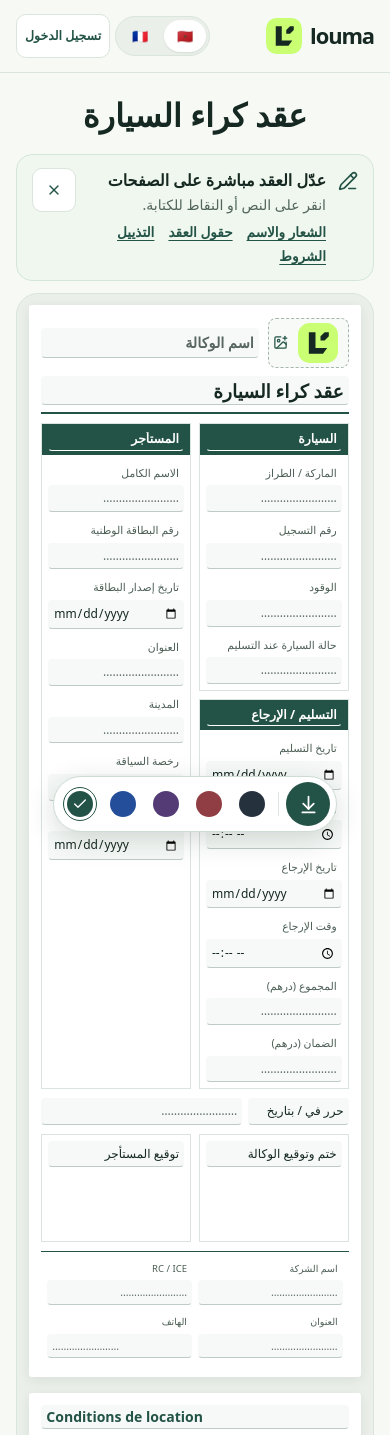
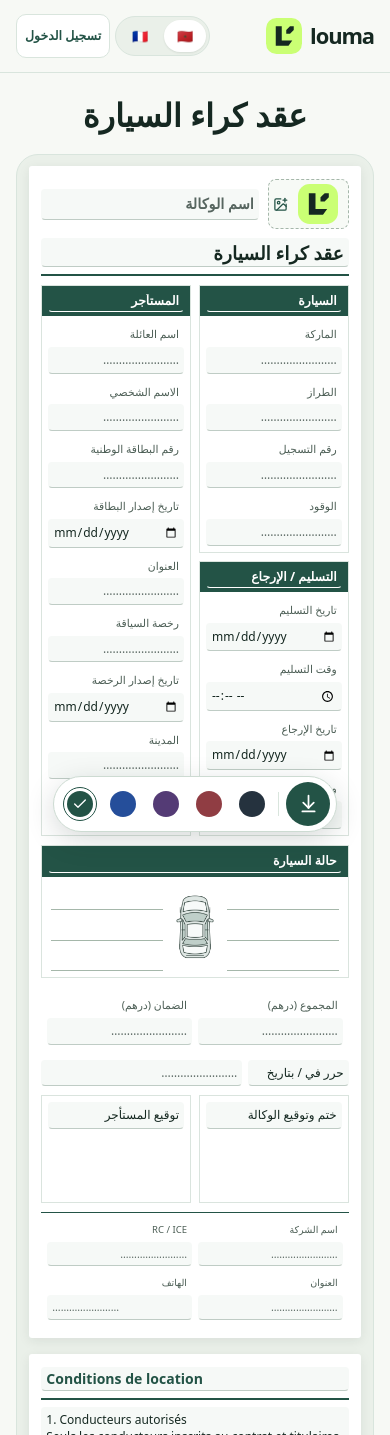
Before and after one commit to boulaffasae/laughing-octo-lamp, a Next.js app: page /ar in a window 390 px wide. Shown: the top 1435 px of the page. Built offline with nearby package versions, Linux system fonts and the light colour scheme; no server answers.

Commit message:
Refine rental contract fields and vehicle inspection

```diff
--- a/app/components/contract/contract-pdf.tsx
+++ b/app/components/contract/contract-pdf.tsx
@@ -1,5 +1,7 @@
 import {
   blank,
+  conditionDiagram,
+  conditionNoteGroups,
   contractFields,
   fieldId,
   fieldValue,
@@ -39,7 +41,7 @@ const styles = StyleSheet.create({
   front: {
     flexDirection: "row",
     gap: 9,
-    marginBottom: 14,
+    marginBottom: 9,
     alignItems: "stretch",
   },
   column: { flex: 1, minWidth: 0, gap: 9 },
@@ -62,6 +64,17 @@ const styles = StyleSheet.create({
     paddingHorizontal: 8,
   },
   row: { width: "50%", paddingBottom: 4, paddingHorizontal: 3 },
+  amounts: { marginTop: 5, marginBottom: 7 },
+  inspection: {
+    flexDirection: "row",
+    alignItems: "center",
+    gap: 8,
+    padding: 6,
+    paddingHorizontal: 9,
+  },
+  diagram: { width: 58, height: 82 },
+  notes: { flex: 1, gap: 3 },
+  note: { minHeight: 14, borderBottomWidth: 0.7, borderBottomColor: "#a5b7aa" },
   label: { color: "#4c5e55", fontSize: 8 },
   signatures: { flexDirection: "row", gap: 9, marginTop: 8 },
   signature: {
@@ -93,16 +106,25 @@ export async function buildContractPdf(a: Agreement) {
     direction: rtl ? ("rtl" as const) : ("ltr" as const),
   };
   const fields = contractFields(a.locale);
-  const rows = (id: BlockId | "footer") => (
-    <View style={[styles.rows, { flexDirection: rtl ? "row-reverse" : "row" }]}>
-      {fields[id].map(({ key, label, type }) => {
+  const rows = (id: keyof typeof fields) => (
+    <View
+      style={[
+        styles.rows,
+        { flexDirection: rtl ? "row-reverse" : "row" },
+        ...(id === "amounts" ? [styles.amounts] : []),
+      ]}
+    >
+      {fields[id].map(({ key, label, type, fullWidth }) => {
         const id = fieldId(key);
         const raw = fieldValue(a, key).trim();
         const value =
           type === "date" && raw ? raw.split("-").reverse().join("/") : raw;
         const leftToRight = rtl && value && !/\p{Script=Arabic}/u.test(value);
         return (
-          <View key={id} style={styles.row}>
+          <View
+            key={id}
+            style={fullWidth ? [styles.row, { width: "100%" }] : styles.row}
+          >
             <Text style={[styles.label, alignment]}>
               {a.labels[id] ?? label}
             </Text>
@@ -119,8 +141,7 @@ export async function buildContractPdf(a: Agreement) {
       })}
     </View>
   );
-  const block = (id: BlockId, stretch = false) => (
-    <View style={[styles.section, stretch ? { flex: 1 } : {}]} wrap={false}>
+  const heading = (id: BlockId) => (
     <Text
       style={[
         styles.heading,
@@ -130,7 +151,20 @@ export async function buildContractPdf(a: Agreement) {
     >
       {a.headings[id]}
     </Text>
+  );
+  const block = (id: Exclude<BlockId, "condition">, stretch = false) => (
+    <View style={[styles.section, stretch ? { flex: 1 } : {}]} wrap={false}>
+      {heading(id)}
       {rows(id)}
+    </View>
+  );
+  const notes = (group: readonly number[]) => (
+    <View style={styles.notes}>
+      {group.map((index) => (
+        <Text key={index} style={[styles.note, alignment]}>
+          {a.conditionNotes[index] || " "}
+        </Text>
+      ))}
     </View>
   );
   const footer = () => (
@@ -197,6 +231,19 @@ export async function buildContractPdf(a: Agreement) {
           </View>
         </View>
         <View wrap={false}>
+          <View style={styles.section}>
+            {heading("condition")}
+            <View style={styles.inspection}>
+              {notes(conditionNoteGroups[0])}
+              {/* eslint-disable-next-line jsx-a11y/alt-text -- React PDF Image has no alt property. */}
+              <Image
+                src={new URL(conditionDiagram, window.location.origin).href}
+                style={styles.diagram}
+              />
+              {notes(conditionNoteGroups[1])}
+            </View>
+          </View>
+          {rows("amounts")}
           <Text style={alignment}>
             {a.labels.place ?? t("Fait à / le", "حرر في / بتاريخ")} :{" "}
             {a.place || blank}
--- a/app/components/louma/contract-editor.tsx
+++ b/app/components/louma/contract-editor.tsx
@@ -6,20 +6,20 @@ import {
   useRef,
   useState,
   type CSSProperties,
-  type ReactNode,
 } from "react";
 import {
   ArrowDownToLine,
   Check,
-  CircleHelp,
   ImagePlus,
-  PencilLine,
   Printer,
   Share2,
   X,
 } from "lucide-react";
+import Image from "next/image";
 import {
   blank,
+  conditionDiagram,
+  conditionNoteGroups,
   contractFields,
   fieldId,
   fieldValue,
@@ -60,6 +60,7 @@ function Inline({
   maxLength = 120,
   type = "text",
   multiline = false,
+  describedBy,
 }: {
   label: string;
   value: string;
@@ -68,6 +69,7 @@ function Inline({
   maxLength?: number;
   type?: "text" | "date" | "time" | "tel";
   multiline?: boolean;
+  describedBy?: string;
 }) {
   return (
     <span
@@ -81,6 +83,7 @@ function Inline({
         <textarea
           rows={1}
           aria-label={label}
+          aria-describedby={describedBy}
           value={value}
           placeholder={placeholder}
           maxLength={maxLength}
@@ -89,6 +92,7 @@ function Inline({
       ) : (
         <input
           aria-label={label}
+          aria-describedby={describedBy}
           type={type}
           value={value}
           placeholder={placeholder}
@@ -243,7 +247,6 @@ export function ContractEditor({ locale }: { locale: Locale }) {
   const t = words(locale);
   const dir = locale === "ar" ? "rtl" : "ltr";
   const [a, setAgreement] = useState(() => initialAgreement(locale));
-  const [guide, setGuide] = useState(true);
   const [logoBusy, setLogoBusy] = useState(false);
   const [exporting, setExporting] = useState(false);
   const [logoError, setLogoError] = useState("");
@@ -323,20 +326,18 @@ export function ContractEditor({ locale }: { locale: Locale }) {
     />
   );
 
-  const rows = (id: BlockId | "footer") =>
-    fields[id].map(({ key, label, type }) => (
-      <div className="paper-row" key={fieldId(key)}>
+  const rows = (id: keyof typeof fields) =>
+    fields[id].map(({ key, label, type, fullWidth }) => (
+      <div
+        className={fullWidth ? "paper-row paper-row-wide" : "paper-row"}
+        key={fieldId(key)}
+      >
         <div className="paper-row-label">{caption(fieldId(key), label)}</div>
         {input(key, label, type)}
       </div>
     ));
 
-  const block = (id: BlockId) => (
-    <section
-      id={id === "renter" ? "contract-renter" : undefined}
-      className={`paper-block paper-${id}`}
-      dir={dir}
-    >
+  const band = (id: BlockId) => (
     <h3 className="paper-band">
       <Inline
         label={t("Titre de section", "عنوان القسم") + " · " + id}
@@ -350,14 +351,18 @@ export function ContractEditor({ locale }: { locale: Locale }) {
         }
       />
     </h3>
+  );
+
+  const block = (id: Exclude<BlockId, "condition">) => (
+    <section className={`paper-block paper-${id}`} dir={dir}>
+      {band(id)}
       <div className="paper-rows">{rows(id)}</div>
     </section>
   );
 
-  const footer = (id?: string) => (
+  const footer = () => (
     <footer
       className="paper-footer"
-      id={id}
       aria-label={t("Coordonnées de l’agence", "بيانات الوكالة")}
     >
       {rows("footer")}
@@ -392,89 +397,12 @@ export function ContractEditor({ locale }: { locale: Locale }) {
     );
   };
 
-  function guideLink(target: string, label: ReactNode) {
-    const selector =
-      target === "contract-agency"
-        ? ".paper-agency-name input"
-        : target === "contract-terms"
-          ? `section[lang="${locale}"] > .inline-field textarea`
-          : ".paper-row > .inline-field :is(input, textarea)";
-    return (
-      <a
-        href={`#${target}`}
-        onClick={(event) => {
-          const field = document
-            .getElementById(target)
-            ?.querySelector<HTMLElement>(selector);
-          if (field) {
-            event.preventDefault();
-            field.focus();
-            field.scrollIntoView({ block: "center" });
-          }
-        }}
-      >
-        {label}
-      </a>
-    );
-  }
-
   return (
     <section
       id="contrat"
       className="shell workspace contract-editor"
       aria-label={t("Modifier le contrat", "تعديل العقد")}
     >
-      <div className="editor-guide">
-        {guide ? (
-          <>
-            <PencilLine aria-hidden size={20} />
-            <div id="contract-guide">
-              <strong>
-                {t(
-                  "Modifiez directement sur les pages",
-                  "عدّل العقد مباشرة على الصفحات",
-                )}
-              </strong>
-              <p>
-                {t(
-                  "Cliquez sur un texte ou sur les pointillés pour écrire.",
-                  "انقر على النص أو النقاط للكتابة.",
-                )}
-              </p>
-              <nav aria-label={t("Accès aux champs", "الوصول إلى الحقول")}>
-                {guideLink(
-                  "contract-agency",
-                  t("Logo et nom", "الشعار والاسم"),
-                )}
-                {guideLink(
-                  "contract-renter",
-                  t("Champs du contrat", "حقول العقد"),
-                )}
-                {guideLink("contract-footer", t("Pied de page", "التذييل"))}
-                {guideLink("contract-terms", t("Conditions", "الشروط"))}
-              </nav>
-            </div>
-            <button
-              className="icon-button guide-close"
-              type="button"
-              aria-label={t("Masquer l’aide", "إخفاء المساعدة")}
-              onClick={() => setGuide(false)}
-            >
-              <X size={16} />
-            </button>
-          </>
-        ) : (
-          <button
-            className="button secondary"
-            type="button"
-            onClick={() => setGuide(true)}
-          >
-            <CircleHelp size={16} aria-hidden />{" "}
-            {t("Aide à la modification", "مساعدة في التعديل")}
-          </button>
-        )}
-      </div>
-
       <div
         className="editor-canvas"
         style={
@@ -487,11 +415,9 @@ export function ContractEditor({ locale }: { locale: Locale }) {
         <div className="paper-scroll">
           <article className="paper">
             <header className="paper-header">
-              <div className="paper-brand" id="contract-agency">
-                <label
-                  className="paper-logo upload-control"
-                  title={t("Changer le logo", "تغيير الشعار")}
-                >
+              <div className="paper-brand">
+                <div className="paper-help">
+                  <label className="paper-logo upload-control">
                     {/* eslint-disable-next-line @next/next/no-img-element -- The agency logo is a local data URL. */}
                     <img
                       src={a.logo || "/louma.svg"}
@@ -504,6 +430,7 @@ export function ContractEditor({ locale }: { locale: Locale }) {
                       type="file"
                       accept="image/png,image/jpeg,image/webp"
                       aria-label={t("Changer le logo", "تغيير الشعار")}
+                      aria-describedby="contract-logo-help"
                       disabled={logoBusy}
                       onChange={async (e) => {
                         const file = e.target.files?.[0];
@@ -533,13 +460,29 @@ export function ContractEditor({ locale }: { locale: Locale }) {
                       }}
                     />
                   </label>
-                <div className="paper-agency-name">
+                  <span
+                    className="paper-tooltip"
+                    id="contract-logo-help"
+                    role="tooltip"
+                  >
+                    {t("1. Changer le logo", "١. تغيير الشعار")}
+                  </span>
+                </div>
+                <div className="paper-agency-name paper-help">
                   <Inline
                     label={t("Nom de l’agence", "اسم الوكالة")}
                     value={a.agency}
+                    describedBy="contract-agency-help"
                     placeholder={t("Nom de l’agence", "اسم الوكالة")}
                     change={(agency) => change({ agency })}
                   />
+                  <span
+                    className="paper-tooltip"
+                    id="contract-agency-help"
+                    role="tooltip"
+                  >
+                    {t("2. Ajouter le nom de l’agence", "٢. إضافة اسم الوكالة")}
+                  </span>
                 </div>
                 {a.logo && (
                   <button
@@ -569,6 +512,50 @@ export function ContractEditor({ locale }: { locale: Locale }) {
               {block("vehicle")}
               {block("rental")}
             </div>
+            <section className="paper-block paper-condition" dir={dir}>
+              {band("condition")}
+              <div className="paper-inspection">
+                {conditionNoteGroups.map((group, side) => (
+                  <div
+                    className={`paper-notes paper-notes-${side}`}
+                    key={side}
+                    dir={dir}
+                  >
+                    {group.map((index) => (
+                      <Inline
+                        key={index}
+                        label={`${side === 0 ? t("Observation à gauche", "ملاحظة على اليسار") : t("Observation à droite", "ملاحظة على اليمين")} ${(index % 3) + 1}`}
+                        value={a.conditionNotes[index]}
+                        placeholder=""
+                        maxLength={100}
+                        multiline
+                        change={(value) =>
+                          setAgreement((current) => ({
+                            ...current,
+                            conditionNotes: current.conditionNotes.map(
+                              (note, i) => (i === index ? value : note),
+                            ),
+                          }))
+                        }
+                      />
+                    ))}
+                  </div>
+                ))}
+                <Image
+                  src={conditionDiagram}
+                  alt={t(
+                    "Schéma du véhicule vu de dessus",
+                    "رسم السيارة من الأعلى",
+                  )}
+                  width={78}
+                  height={110}
+                  unoptimized
+                />
+              </div>
+            </section>
+            <div className="paper-rows paper-amounts" dir={dir}>
+              {rows("amounts")}
+            </div>
             <div className="paper-place">
               {caption("place", t("Fait à / le", "حرر في / بتاريخ"))}
               {input(
@@ -590,11 +577,11 @@ export function ContractEditor({ locale }: { locale: Locale }) {
                 )}
               </div>
             </div>
-            {footer("contract-footer")}
+            {footer()}
           </article>
 
           <article className="paper">
-            <div className="paper-terms-grid" id="contract-terms">
+            <div className="paper-terms-grid">
               {(["fr", "ar"] as const).map(term)}
             </div>
             {footer()}
--- a/app/globals.css
+++ b/app/globals.css
@@ -957,44 +957,27 @@ body {
   max-width: 960px;
   margin-block: 0 48px;
 }
-.editor-guide {
-  display: flex;
-  align-items: start;
-  gap: 12px;
-  max-width: 760px;
-  margin: 0 auto 12px;
+.paper-help {
+  position: relative;
 }
-.editor-guide:has(#contract-guide) {
-  padding: 13px 15px;
-  border: 1px solid #d5e6d9;
-  border-radius: 16px;
-  background: #f0f7ef;
+.paper-tooltip {
+  position: absolute;
+  z-index: 2;
+  inset-block-start: calc(100% + 4px);
+  inset-inline-start: 0;
+  width: max-content;
+  max-width: min(180px, 45vw);
+  padding: 5px 8px;
+  border-radius: 5px;
+  background: #152821;
+  color: white;
+  font-size: 0.75rem;
+  font-weight: 500;
+  pointer-events: none;
+  visibility: hidden;
 }
-.editor-guide > svg {
-  flex: none;
-  margin-top: 3px;
-  color: var(--blue);
-}
-.editor-guide p {
-  margin: 1px 0;
-  color: var(--muted);
-  font-size: 0.88rem;
-}
-.editor-guide nav {
-  display: flex;
-  flex-wrap: wrap;
-  gap: 3px 14px;
-  margin-top: 6px;
-  font-size: 0.85rem;
-  color: var(--blue);
-  font-weight: 650;
-}
-.editor-guide a {
-  text-decoration: underline;
-  text-underline-offset: 3px;
-}
-.guide-close {
-  margin-inline-start: auto;
+.paper-help:is(:hover, :focus-within) > .paper-tooltip {
+  visibility: visible;
 }
 .editor-canvas {
   position: relative;
@@ -1160,6 +1143,40 @@ body {
 .paper-row {
   min-width: 0;
 }
+.paper-row-wide {
+  grid-column: 1 / -1;
+}
+.paper-inspection {
+  display: grid;
+  grid-template-columns: minmax(0, 1fr) auto minmax(0, 1fr);
+  align-items: center;
+  gap: 8px;
+  padding: 6px 9px;
+  direction: ltr;
+}
+.paper-inspection img {
+  grid-area: 1 / 2;
+  width: clamp(48px, 11vw, 78px);
+  height: auto;
+}
+.paper-notes {
+  display: grid;
+  gap: 3px;
+}
+.paper-notes-0 {
+  grid-area: 1 / 1;
+}
+.paper-notes-1 {
+  grid-area: 1 / 3;
+}
+.paper-notes .inline-field {
+  min-height: 1.6em;
+  border-block-end: 1px solid #a5b7aa;
+}
+.paper-notes textarea {
+  background: none;
+  border-block-end-color: transparent;
+}
 .paper-row-label {
   color: #4c5e55;
   font-size: 0.9em;
@@ -1293,7 +1310,7 @@ body {
   font-size: 0.86rem;
 }
 @media screen and (max-width: 560px) {
-  .paper-rows {
+  .paper-sections .paper-rows {
     grid-template-columns: minmax(0, 1fr);
   }
   .paper-terms-grid {
@@ -1415,7 +1432,7 @@ body {
   .hero,
   .site-footer,
   .app-banner,
-  .editor-guide,
+  .paper-tooltip,
   .editor-toolbar,
   .editor-actions,
   .editor-error,
@@ -1458,6 +1475,7 @@ body {
     padding: 0;
   }
   .paper-block,
+  .paper-amounts,
   .paper-signatures,
   .paper-footer {
     break-inside: avoid;
--- a/lib/contract/agreement.ts
+++ b/lib/contract/agreement.ts
@@ -1,7 +1,7 @@
 import { createEmptyDocuments, type DocumentFields } from "./documents";
 import type { Locale } from "@/i18n/locales";
 
-export type BlockId = "renter" | "vehicle" | "rental";
+export type BlockId = "renter" | "vehicle" | "rental" | "condition";
 export type Agreement = {
   locale: Locale;
   title: string;
@@ -17,7 +17,7 @@ export type Agreement = {
   end: string;
   startTime: string;
   endTime: string;
-  condition: string;
+  conditionNotes: string[];
   place: string;
   price: string;
   deposit: string;
@@ -89,7 +89,7 @@ export function initialAgreement(locale: Locale): Agreement {
     end: "",
     startTime: "",
     endTime: "",
-    condition: "",
+    conditionNotes: Array<string>(6).fill(""),
     place: "",
     price: "",
     deposit: "",
@@ -99,6 +99,7 @@ export function initialAgreement(locale: Locale): Agreement {
       renter: t("Locataire", "المستأجر"),
       vehicle: t("Véhicule", "السيارة"),
       rental: t("Départ / Retour", "التسليم / الإرجاع"),
+      condition: t("État", "حالة السيارة"),
     },
     termsTitles: { fr: "Conditions de location", ar: "شروط الكراء" },
     labels: {},
@@ -107,13 +108,19 @@ export function initialAgreement(locale: Locale): Agreement {
 
 type AgreementField = Exclude<
   keyof Agreement,
-  "locale" | "documents" | "headings" | "termsTitles" | "labels"
+  | "locale"
+  | "documents"
+  | "headings"
+  | "termsTitles"
+  | "labels"
+  | "conditionNotes"
 >;
 export type FieldKey = AgreementField | readonly [number, string];
 type ContractField = {
   key: FieldKey;
   label: string;
   type?: "date" | "time" | "tel";
+  fullWidth?: boolean;
 };
 
 export function fieldValue(a: Agreement, key: FieldKey) {
@@ -126,7 +133,10 @@ export function fieldId(key: FieldKey) {
 
 export function contractFields(
   locale: Locale,
-): Record<BlockId | "footer", ContractField[]> {
+): Record<
+  Exclude<BlockId, "condition"> | "footer" | "amounts",
+  ContractField[]
+> {
   const t = words(locale);
   return {
     footer: [
@@ -136,30 +146,28 @@ export function contractFields(
       { key: "phone", label: t("Téléphone", "الهاتف"), type: "tel" },
     ],
     renter: [
-      { key: [0, "name"], label: t("Nom et prénom", "الاسم الكامل") },
+      { key: [0, "lastName"], label: t("Nom", "اسم العائلة") },
+      { key: [0, "firstName"], label: t("Prénom", "الاسم الشخصي") },
       { key: [0, "identity"], label: t("CNIE", "رقم البطاقة الوطنية") },
       {
         key: [0, "issued"],
         label: t("CNIE délivrée le", "تاريخ إصدار البطاقة"),
         type: "date",
       },
-      { key: [0, "address"], label: t("Adresse", "العنوان") },
-      { key: [0, "city"], label: t("Ville", "المدينة") },
+      { key: [0, "address"], label: t("Adresse", "العنوان"), fullWidth: true },
       { key: [1, "licence"], label: t("Permis", "رخصة السياقة") },
       {
         key: [1, "issued"],
         label: t("Permis délivré le", "تاريخ إصدار الرخصة"),
         type: "date",
       },
+      { key: [0, "city"], label: t("Ville", "المدينة") },
     ],
     vehicle: [
-      { key: [2, "brand"], label: t("Marque / Modèle", "الماركة / الطراز") },
+      { key: [2, "brand"], label: t("Marque", "الماركة") },
+      { key: [2, "model"], label: t("Modèle", "الطراز") },
       { key: [2, "plate"], label: t("Immatriculation", "رقم التسجيل") },
       { key: [2, "fuel"], label: t("Carburant", "الوقود") },
-      {
-        key: "condition",
-        label: t("État au départ", "حالة السيارة عند التسليم"),
-      },
     ],
     rental: [
       {
@@ -178,6 +186,8 @@ export function contractFields(
         label: t("Heure de retour", "وقت الإرجاع"),
         type: "time",
       },
+    ],
+    amounts: [
       { key: "price", label: t("Total (MAD)", "المجموع (درهم)") },
       { key: "deposit", label: t("Caution (MAD)", "الضمان (درهم)") },
     ],
@@ -185,3 +195,9 @@ export function contractFields(
 }
 
 export const blank = "……………………";
+
+export const conditionDiagram = "/contract-car.png";
+export const conditionNoteGroups = [
+  [0, 1, 2],
+  [3, 4, 5],
+] as const;
```
Also changed, not shown: public/contract-car.png (added). Lines whose indentation alone changed are shown as unchanged.
